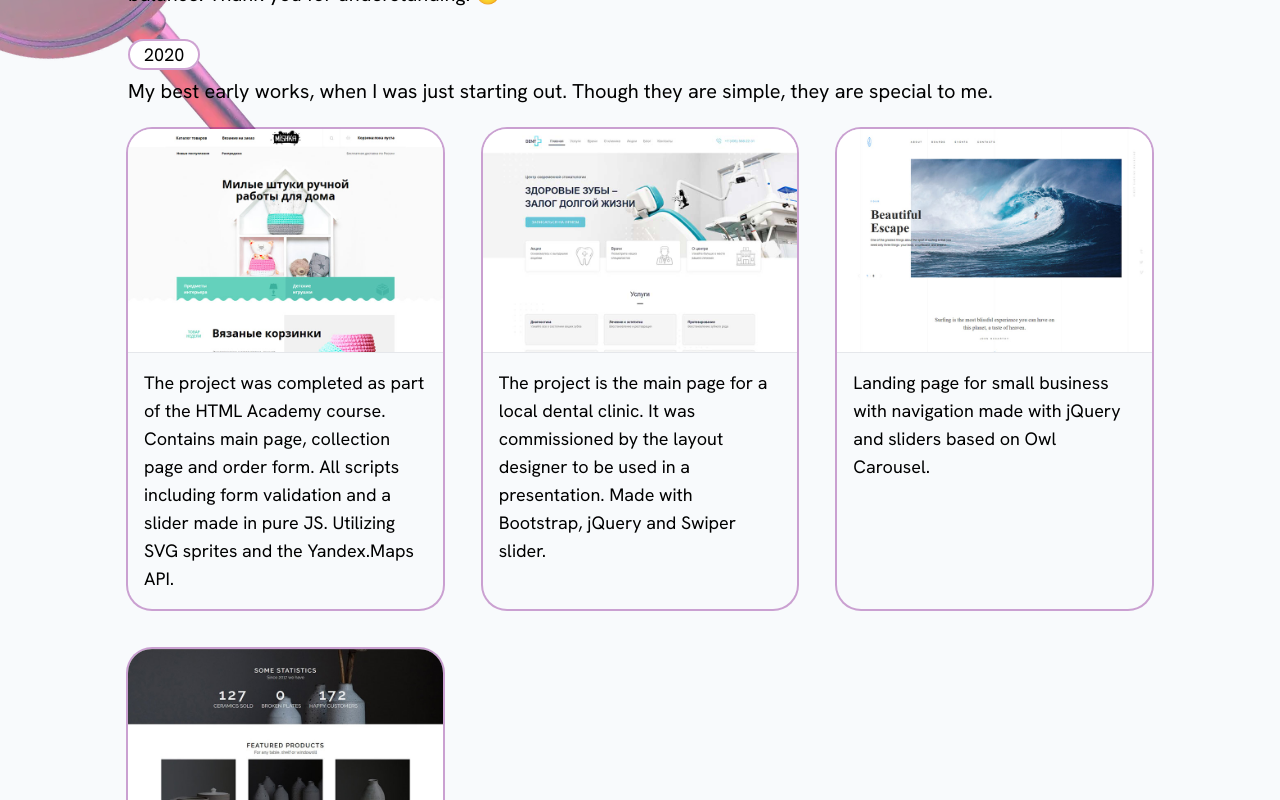
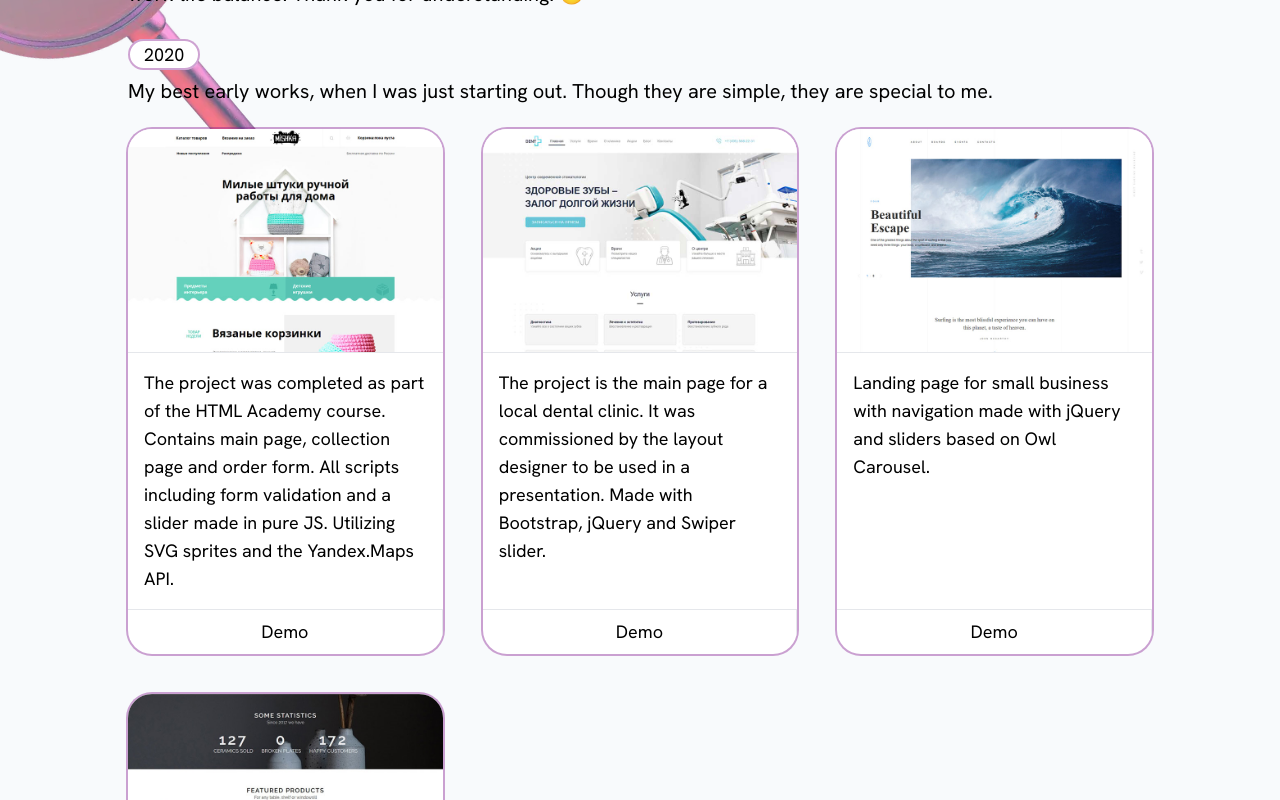
Before and after one commit to EllinaSo/EllinaSo.github.io, a React (Create React App) app: page / in a window 1280 px wide. Shown: the part 2540-3340 px from the top of the page. Built offline with nearby package versions, Linux system fonts and the light colour scheme; the HTML template or start-up script is replaced by a standard one.

Commit message:
Redesigned cards

```diff
--- a/src/components/Experience/components/Job/index.jsx
+++ b/src/components/Experience/components/Job/index.jsx
@@ -8,7 +8,7 @@ const Job = ({ period, jobTitle, companyName, companyDescription, jobDescription
       <span className="ml-2 mb-2 font-bold">{jobTitle}</span> at {companyName}
     </p>
     <p className="mb-2 text-gray-600 text-sm">{companyDescription}</p>
-    <p>{jobDescription}</p>
+    <div>{jobDescription}</div>
   </div>
 );
 
--- a/src/components/Experience/index.jsx
+++ b/src/components/Experience/index.jsx
@@ -12,8 +12,10 @@ const JOBS = [
       'The company develops custom IT software solutions for companies in Russia, the USA, and Europe.',
     jobDescription: (
       <>
-        I participated in various projects for clients in medium and large businesses in industries such as banking,
-        service, enterprise and others. I took on roles as:
+        <p>
+          I participated in various projects for clients in medium and large businesses in industries such as banking,
+          service, enterprise and others. I took on roles as:
+        </p>
         <p className="mt-2">
           ⌨️ <span className="underline">Developer</span>. I've participated in over 10 projects with diverse stages of
           development and technology stacks. This taught me to complete my tasks even in a fast-paced environment and
@@ -39,12 +41,16 @@ const JOBS = [
       'The company specializes in business solutions in the fields of design, web development, and digital marketing.',
     jobDescription: (
       <>
-        Starting as an intern while juggling both work and university, I quickly learned to manage my time effectively
-        and take full responsibility for my tasks. Completing the internship successfully, I took on an urgent project —
-        a website for a residential complex developer. Despite the tight deadline, I delivered a dynamic webpage,
-        earning a regular client. <br />
-        This experience fueled my passion for design and web development, driving me to exceed expectations in every
-        project.
+        <p>
+          Starting as an intern while juggling both work and university, I quickly learned to manage my time effectively
+          and take full responsibility for my tasks. Completing the internship successfully, I took on an urgent project
+          — a website for a residential complex developer. Despite the tight deadline, I delivered a dynamic webpage,
+          earning a regular client.
+        </p>
+        <p>
+          This experience fueled my passion for design and web development, driving me to exceed expectations in every
+          project.
+        </p>
       </>
     ),
   },
--- a/src/components/NavBar/index.jsx
+++ b/src/components/NavBar/index.jsx
@@ -15,7 +15,7 @@ const NavBar = () => {
       {isOpen && <MobileNav list={LINKS} onClose={() => setIsOpen(false)} />}
 
       <button
-        className="p-3 z-10 ml-auto text-fuchsia-900 hover:scale-105 focus:scale-105 sm:hidden"
+        className="p-3 z-10 ml-auto text-fuchsia-900 hover:scale-110 focus:scale-110 sm:hidden outline-none duration-200"
         onClick={() => setIsOpen((prev) => !prev)}
       >
         {isOpen ? <FaTimes size={20} /> : <FaBars size={20} />}
--- a/src/components/Portfolio/components/Projects/index.jsx
+++ b/src/components/Portfolio/components/Projects/index.jsx
@@ -2,19 +2,39 @@ import React from 'react';
 
 const Projects = ({ list }) => (
   <div className="grid grid-cols-1 sm:grid-cols-2 lg:grid-cols-3 gap-8 md:gap-10 text-lg">
-    {list.map(({ img, title, description }) => (
-      <a
+    {list.map(({ img, title, description, withDemo, src }) => (
+      <div
         key={title}
-        href={`${process.env.PUBLIC_URL}/portfolio/${title}/`}
-        target="_blank"
-        rel="noopener noreferrer"
-        className="cursor-pointer rounded-3xl ring-2 ring-fuchsia-800/40 overflow-hidden hover:scale-105 focus:scale-105 duration-200 outline-none"
+        className="flex flex-col rounded-3xl bg-white ring-2 ring-fuchsia-800/40 overflow-hidden outline-none"
       >
         <div className="w-full h-32 md:h-56 overflow-hidden border-b">
           <img src={img} alt={`'${title}' project preview`} />
         </div>
         <div className="p-4">{description}</div>
-      </a>
+
+        <div className="flex  mt-auto text-center border-t">
+          {withDemo && (
+            <a
+              className="p-2 border-r w-1/2 flex-grow hover:scale-110 focus:scale-110 duration-200 outline-none"
+              href={`${process.env.PUBLIC_URL}/portfolio/${title}/`}
+              target="_blank"
+              rel="noopener noreferrer"
+            >
+              Demo
+            </a>
+          )}
+          {src && (
+            <a
+              className="p-2 w-1/2 flex-grow hover:scale-110 focus:scale-110 duration-200 outline-none"
+              href={src}
+              target="_blank"
+              rel="noopener noreferrer"
+            >
+              Code
+            </a>
+          )}
+        </div>
+      </div>
     ))}
   </div>
 );
--- a/src/components/Portfolio/constants/index.js
+++ b/src/components/Portfolio/constants/index.js
@@ -9,22 +9,30 @@ export const LIST_2020 = [
     description:
       'The project was completed as part of the HTML Academy course. Contains main page, collection page and order form. All scripts including form validation and a slider made in pure JS. Utilizing SVG sprites and the Yandex.Maps API.',
     img: Mishka,
+    withDemo: true,
+    src: '',
   },
   {
     title: 'dent',
     description:
       'The project is the main page for a local dental clinic. It was commissioned by the layout designer to be used in a presentation. Made with Bootstrap, jQuery and Swiper slider.',
     img: Dent,
+    withDemo: true,
+    src: '',
   },
   {
     title: 'surfclub',
     description: 'Landing page for small business with navigation made with jQuery and sliders based on Owl Carousel.',
 
     img: SurfClub,
+    withDemo: true,
+    src: '',
   },
   {
     title: 'ceramico',
     description: 'Landing page for small business with navigation and products loading made with jQuery.',
     img: Ceramico,
+    withDemo: true,
+    src: '',
   },
 ];
--- a/src/components/Portfolio/index.jsx
+++ b/src/components/Portfolio/index.jsx
@@ -18,7 +18,7 @@ const Portfolio = () => (
         <Badge>2024</Badge>
         <p className="mt-2">
           My recent works are coming very soon! <br /> I wish there were more of them, but I dedicated my all time to
-          commercial projects while maintaining a work-life balance. Thank you for understanding! 😊
+          commercial projects with NDA while maintaining a work-life balance. Thank you for understanding! 😊
         </p>
       </div>
 
```
